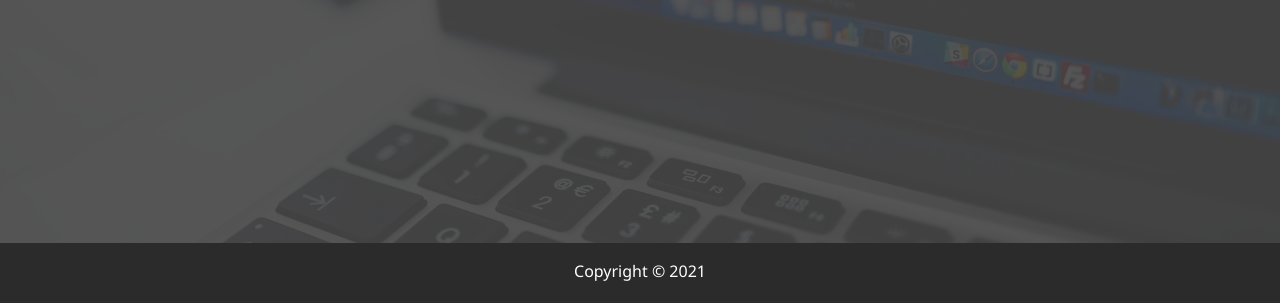
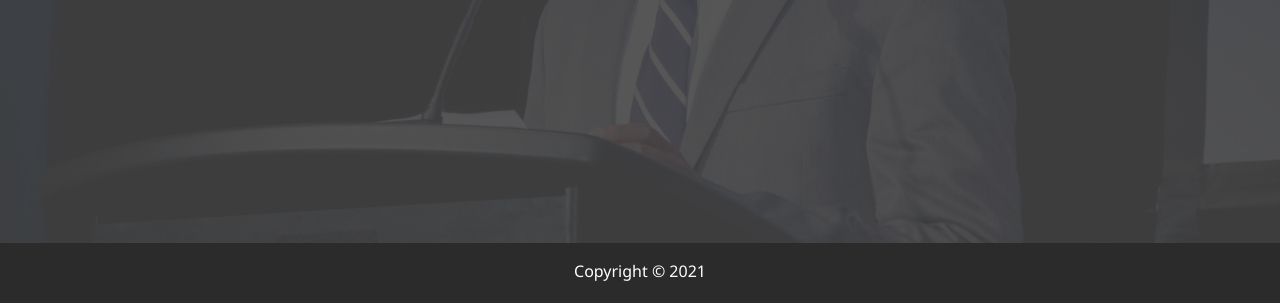
Before and after one commit to azaber1/adnanzaber, a plain HTML site: page index.html in a window 1280 px wide. Shown: the part 497-800 px from the top of the page. Drawn offline with Linux system fonts and the light colour scheme.

Commit message:
Update main.css

```diff
--- a/css/main.css
+++ b/css/main.css
@@ -101,7 +101,7 @@ body {
   font-family: "Segoe UI", Tahoma, Geneva, Verdana, sans-serif;
   line-height: 1.5; }
   body#bg-img {
-    background: url(../img/background.jpg);
+    background: url(../img/Picture.jpg);
     background-attachment: fixed;
     background-size: cover; }
     body#bg-img:after {
```
